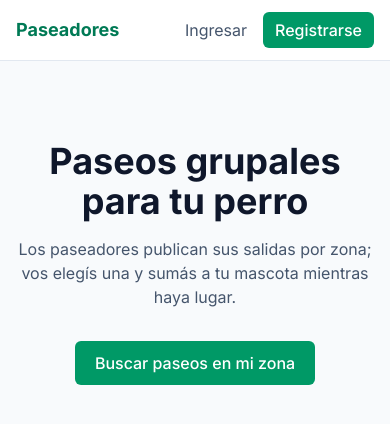
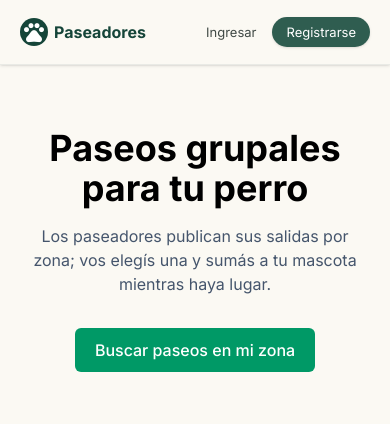
Before and after one commit to loveragabriel/trabajo-practico-integrador, a React (Vite) app in the folder frontend/: page / in a window 390 px wide. Shown: the top 424 px of the page. Built offline with nearby package versions, Linux system fonts and the light colour scheme.

Commit message:
feat: enhance navigation with icons and improve layout responsiveness

```diff
--- a/frontend/src/app/AppLayout.tsx
+++ b/frontend/src/app/AppLayout.tsx
@@ -1,28 +1,30 @@
 import { Link, NavLink, Outlet } from 'react-router-dom'
 import { useAuth } from '@/features/auth'
+import { Icon } from '@/shared/components/Icon'
 import type { Role } from '@/shared/types/user'
 import { paths } from './paths'
 
 interface NavItem {
   to: string
   label: string
+  icon: string
 }
 
 // cada rol ve solo lo que puede usar; el backend vuelve a validar todo
 const navByRole: Record<Role, NavItem[]> = {
   CLIENT: [
-    { to: paths.walks, label: 'Buscar paseos' },
-    { to: paths.bookings, label: 'Mis reservas' },
-    { to: paths.pets, label: 'Mis mascotas' },
+    { to: paths.walks, label: 'Buscar', icon: 'explore' },
+    { to: paths.bookings, label: 'Reservas', icon: 'calendar_today' },
+    { to: paths.pets, label: 'Mascotas', icon: 'pets' },
   ],
   WALKER: [
-    { to: paths.myWalks, label: 'Mis paseos' },
-    { to: paths.publishWalk, label: 'Publicar paseo' },
+    { to: paths.myWalks, label: 'Mis paseos', icon: 'pets' },
+    { to: paths.publishWalk, label: 'Publicar', icon: 'add_circle' },
   ],
 }
 
-function navLinkClass({ isActive }: { isActive: boolean }) {
-  return isActive ? 'font-semibold text-emerald-700' : 'text-slate-600 hover:text-slate-900'
+function initials(name: string) {
+  return name.trim().slice(0, 1).toUpperCase() || '?'
 }
 
 export function AppLayout() {
@@ -30,54 +32,99 @@ export function AppLayout() {
   const items = session ? navByRole[session.user.role] : []
 
   return (
-    <div className="min-h-screen bg-slate-50 text-slate-900">
-      <header className="border-b border-slate-200 bg-white">
-        <nav className="mx-auto flex max-w-5xl flex-wrap items-center gap-x-6 gap-y-2 px-4 py-3">
-          <Link to={paths.home} className="text-lg font-bold text-emerald-700">
-            Paseadores
+    <div className="min-h-screen w-full bg-surface pt-safe pb-safe">
+      <header className="fixed inset-x-0 top-0 z-50 border-b border-outline-variant/30 bg-surface/90 pt-safe shadow-sm backdrop-blur-xl">
+        <div className="mx-auto flex h-16 max-w-5xl items-center justify-between gap-4 px-5">
+          <Link to={paths.home} className="flex items-center gap-1.5">
+            <div className="flex h-7 w-7 items-center justify-center rounded-full bg-primary text-on-primary">
+              <Icon name="pets" filled className="text-[16px]" />
+            </div>
+            <span className="text-title-sm font-bold text-primary">Paseadores</span>
           </Link>
 
-          <ul className="flex flex-wrap gap-4">
+          {/* mismos items que el bottom nav, visibles solo en desktop (ver <nav> más abajo) */}
+          {session && (
+            <div className="hidden flex-1 items-center justify-center gap-2 md:flex">
               {items.map((item) => (
-              <li key={item.to}>
-                {/* end: que "Mis paseos" no quede activo dentro de "Publicar paseo" */}
-                <NavLink to={item.to} end className={navLinkClass}>
+                <NavLink
+                  key={item.to}
+                  to={item.to}
+                  end
+                  className={({ isActive }) =>
+                    `flex items-center gap-1.5 rounded-full px-3.5 py-1.5 text-label-md transition-colors ${
+                      isActive ? 'bg-primary-container text-on-primary' : 'text-on-surface-variant hover:bg-surface-container-low'
+                    }`
+                  }
+                >
+                  <Icon name={item.icon} className="text-[18px]" />
                   {item.label}
                 </NavLink>
-              </li>
               ))}
-          </ul>
+            </div>
+          )}
 
-          <div className="ml-auto flex items-center gap-4">
           {session ? (
-              <>
-                <NavLink to={paths.profile} className={navLinkClass}>
-                  {session.user.name}
-                </NavLink>
-                <button type="button" onClick={signOut} className="text-slate-600 hover:text-slate-900">
+            <div className="flex items-center gap-3">
+              <button
+                type="button"
+                onClick={signOut}
+                className="text-label-md text-on-surface-variant hover:text-on-surface"
+              >
                 Salir
               </button>
-              </>
+              <Link
+                to={paths.profile}
+                aria-label="Mi perfil"
+                className="flex h-9 w-9 items-center justify-center rounded-full bg-primary-container text-label-md font-semibold text-on-primary-container"
+              >
+                {initials(session.user.name)}
+              </Link>
+            </div>
           ) : (
-              <>
-                <NavLink to={paths.login} className={navLinkClass}>
+            <div className="flex items-center gap-4">
+              <NavLink to={paths.login} className="text-label-md text-on-surface-variant hover:text-primary">
                 Ingresar
               </NavLink>
               <Link
                 to={paths.register}
-                  className="rounded-md bg-emerald-600 px-3 py-1.5 font-medium text-white hover:bg-emerald-700"
+                className="rounded-full bg-primary-container px-3.5 py-1.5 text-label-md text-on-primary shadow-sm"
               >
                 Registrarse
               </Link>
+            </div>
+          )}
+        </div>
+      </header>
+
+      <main className={`mx-auto max-w-5xl px-5 pt-20 ${session ? 'pb-24 md:pb-8' : 'pb-8'}`}>
+        <Outlet />
+      </main>
+
+      {session && (
+        <nav className="fixed inset-x-0 bottom-0 z-50 border-t border-outline-variant/30 bg-surface/90 pb-safe shadow-[0_-4px_20px_rgba(47,93,80,0.06)] backdrop-blur-xl md:hidden">
+          <div className="mx-auto flex h-16 max-w-5xl items-center justify-around px-2">
+            {items.map((item) => (
+              <NavLink
+                key={item.to}
+                to={item.to}
+                end
+                className={({ isActive }) =>
+                  `flex min-w-[64px] flex-col items-center justify-center gap-0.5 rounded-xl py-1.5 transition-colors ${
+                    isActive ? 'text-primary' : 'text-on-surface-variant'
+                  }`
+                }
+              >
+                {({ isActive }) => (
+                  <>
+                    <Icon name={item.icon} filled={isActive} className="text-[22px]" />
+                    <span className={`text-label-sm ${isActive ? 'font-semibold' : ''}`}>{item.label}</span>
                   </>
                 )}
+              </NavLink>
+            ))}
           </div>
         </nav>
-      </header>
-
-      <main className="mx-auto max-w-5xl px-4 py-8">
-        <Outlet />
-      </main>
+      )}
     </div>
   )
 }
```
Lines whose indentation alone changed are shown as unchanged.
